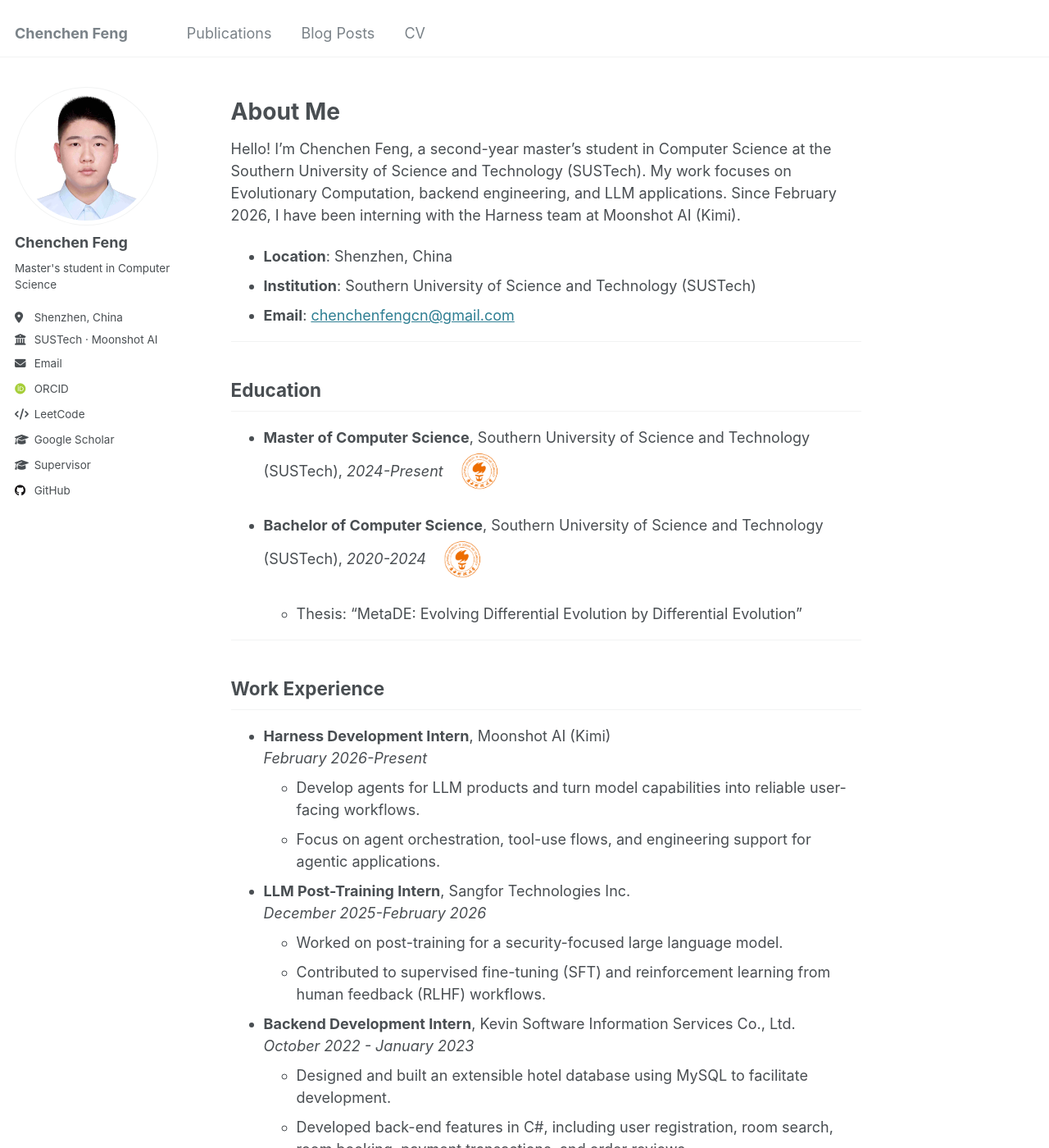
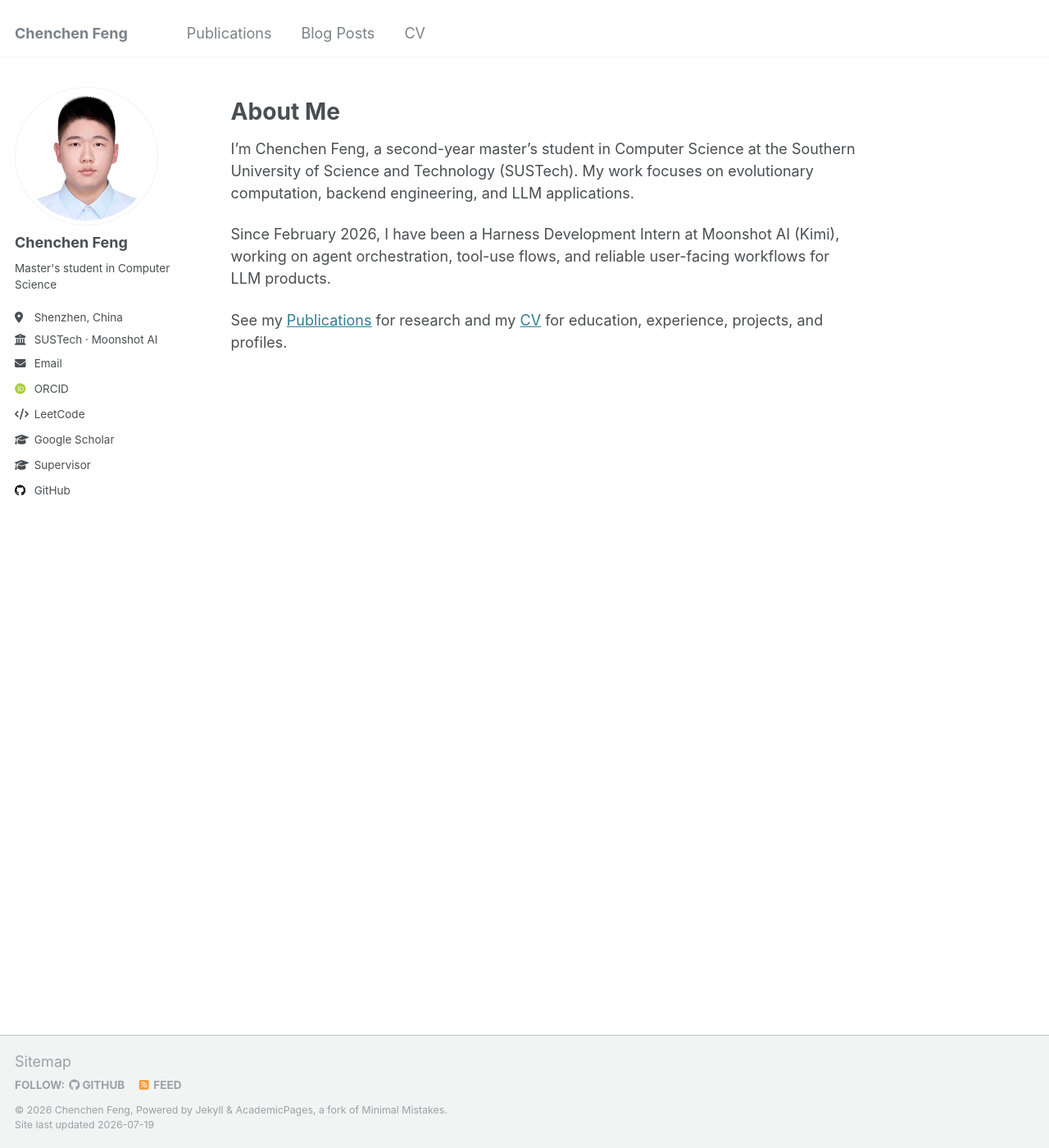
Before and after one commit to starquakee/starquakee.github.io, a Jekyll site: the page built from _pages/about.md, in a window 1280 px wide and 1400 px high. Shown: the whole window at 82% size. Built offline with Jekyll 4.4.1, drawn with Linux system fonts in a browser that asks for light colours; some web fonts are replaced; some of the changed text lies outside the part shown.

```diff
--- a/_pages/about.md
+++ b/_pages/about.md
@@ -9,83 +9,8 @@ redirect_from:
 
 # About Me
 
-Hello! I'm Chenchen Feng, a second-year master's student in Computer Science at the Southern University of Science and Technology (SUSTech). My work focuses on Evolutionary Computation, backend engineering, and LLM applications. Since February 2026, I have been interning with the Harness team at Moonshot AI (Kimi).
+I'm Chenchen Feng, a second-year master's student in Computer Science at the Southern University of Science and Technology (SUSTech). My work focuses on evolutionary computation, backend engineering, and LLM applications.
 
-- **Location**: Shenzhen, China
-- **Institution**: Southern University of Science and Technology (SUSTech)
-- **Email**: [chenchenfengcn@gmail.com](mailto:chenchenfengcn@gmail.com)
+Since February 2026, I have been a Harness Development Intern at Moonshot AI (Kimi), working on agent orchestration, tool-use flows, and reliable user-facing workflows for LLM products.
 
----
-
-## Education
-
-- **Master of Computer Science**, Southern University of Science and Technology (SUSTech), _2024-Present_
-  <img src="/images/校徽.png" width="80" height="80" alt="SUSTech logo">
-
-- **Bachelor of Computer Science**, Southern University of Science and Technology (SUSTech), _2020-2024_
-  <img src="/images/校徽.png" width="80" height="80" alt="SUSTech logo">
-  - Thesis: "MetaDE: Evolving Differential Evolution by Differential Evolution"
-
----
-
-## Work Experience
-
-- **Harness Development Intern**, Moonshot AI (Kimi)<br>
-  _February 2026-Present_
-  - Develop agents for LLM products and turn model capabilities into reliable user-facing workflows.
-  - Focus on agent orchestration, tool-use flows, and engineering support for agentic applications.
-
-- **LLM Post-Training Intern**, Sangfor Technologies Inc.<br>
-  _December 2025-February 2026_
-  - Worked on post-training for a security-focused large language model.
-  - Contributed to supervised fine-tuning (SFT) and reinforcement learning from human feedback (RLHF) workflows.
-
-- **Backend Development Intern**, Kevin Software Information Services Co., Ltd.<br>
-  _October 2022 - January 2023_
-  - Designed and built an extensible hotel database using MySQL to facilitate development.
-  - Developed back-end features in C#, including user registration, room search, room booking, payment transactions, and order reviews.
-
-
----
-
-## Projects
-
-- **AI Academic Research Assistant**
-  _(Python, RAG, Agents, Streamlit)_
-  - Built a RAG engine with traceable citations to reduce hallucinations and designed a parallel Agent architecture to optimize retrieval speed.
-  - Developed a robust Streamlit Web interface with multi-layer degradation mechanisms, ensuring high availability for batch document processing.
-
-- **Supercritical Airfoil Design and Optimization**
-  _(Python, Matlab)_
-  - Designed and optimized a supercritical airfoil for a large wide-body passenger aircraft using deep learning.
-  - Achieved superior performance in flutter coefficient and lift-to-drag ratio compared to manual designs.
-
-- **Research Fund Management System**
-  _(Spring Boot, MySQL, Vue)_
-  - Developed a system for university faculty to manage fund applications and approvals, featuring data visualization, messaging, and high concurrency.
-
-- **P2P File Transfer with UDP and Congestion Control**
-  _(Python)_
-  - Built a UDP-based P2P file transfer system with TCP-like reliability using congestion control techniques.
-
-
----
-
-## Publications
-
-- **MetaDE: Evolving Differential Evolution by Differential Evolution** - _IEEE Transactions on Evolutionary Computation, 2025_
-  - MetaDE is a GPU-accelerated evolutionary framework that optimizes Differential Evolution strategies through meta-level evolution. [Code](https://github.com/EMI-Group/metade)
-
-- **Unleashing the Potential of Differential Evolution through Individual-Level Strategy Diversity** - _IEEE Transactions on Evolutionary Computation, 2026_
-  - iStratDE is a GPU-accelerated Differential Evolution framework that improves performance through individual-level strategy diversity. [Code](https://github.com/EMI-Group/istratde)
-
-
-
----
-
-## Links and Social Media
-
-- [GitHub](https://github.com/starquakee)
-- [Google Scholar](https://scholar.google.com/citations?user=t9jcbNUAAAAJ)
-- [ORCID](https://orcid.org/0009-0000-1072-8183)
-- [LeetCode](https://leetcode.cn/u/star-quake/)
+See my [Publications](/publications/) for research and my [CV](/cv/) for education, experience, projects, and profiles.
--- a/prd.json
+++ b/prd.json
@@ -32,8 +32,8 @@
         "Verify the integrated result in a browser using the browser skill during final aggregate validation."
       ],
       "priority": 2,
-      "passes": false,
-      "notes": ""
+      "passes": true,
+      "notes": "Reduced the home page to a concise introduction and current Moonshot AI role with direct Publications and CV links, removed duplicated detail sections, and deleted the unreferenced SUSTech logo. Focused assertions and repository-equivalent source checks passed; final browser verification remains assigned to US-004."
     },
     {
       "id": "US-003",
```
Also changed, not shown: progress.txt (+22 -0 lines), tasks/prd-academic-site-de-slop.md (+7 -7 lines), images/校徽.png (deleted).
